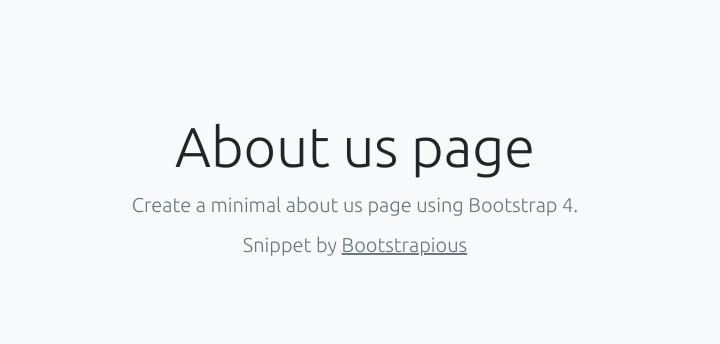
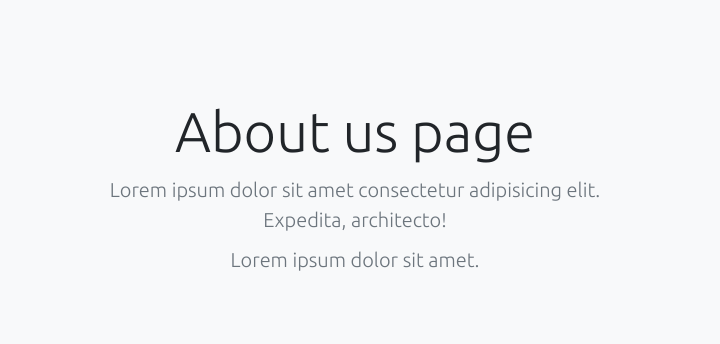
Before and after one commit to Vivek8446/triface-final, a plain HTML site: page aboutus.html in a window 1280 px wide. Shown: the part 149-493 px from the top of the page, 0-720 px from the left. Drawn offline with nearby package versions, Linux system fonts and the light colour scheme; grey boxes are pictures that could not be loaded.

Commit message:
Update aboutus.html

```diff
--- a/aboutus.html
+++ b/aboutus.html
@@ -74,9 +74,13 @@
     <div class="row h-100 align-items-center py-5">
       <div class="col-lg-6">
         <h1 class="display-4">About us page</h1>
-        <p class="lead text-muted mb-0">Create a minimal about us page using Bootstrap 4.</p>
-        <p class="lead text-muted">Snippet by <a href="https://bootstrapious.com/snippets" class="text-muted">
-                    <u>Bootstrapious</u></a>
+        <p class="lead text-muted mb-0">Lorem ipsum dolor sit amet consectetur adipisicing elit. Expedita, architecto!</p>
+        <p class="lead text-muted">
+          Lorem ipsum dolor sit amet.
+<!--           Snippet by
+          <a href="https://bootstrapious.com/snippets" class="text-muted">
+                    <u>Bootstrapious</u>
+          </a> -->
         </p>
       </div>
       <div class="col-lg-6 d-none d-lg-block"><img src="https://bootstrapious.com/i/snippets/sn-about/illus.png" alt="" class="img-fluid"></div>
```
